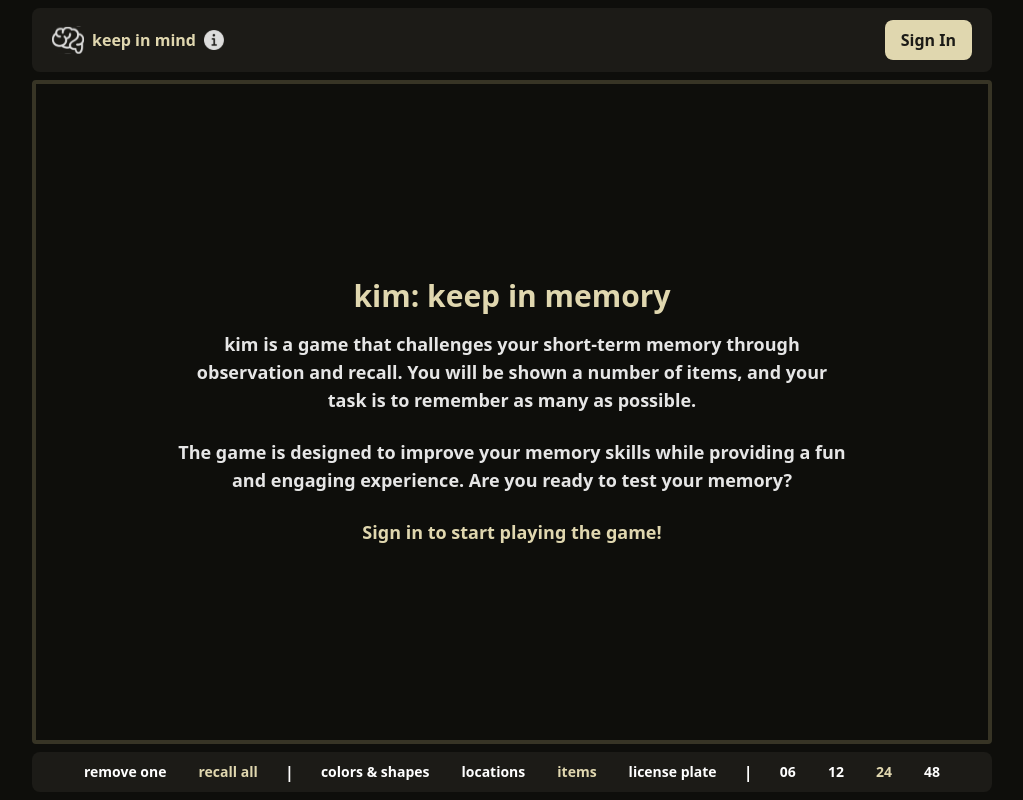
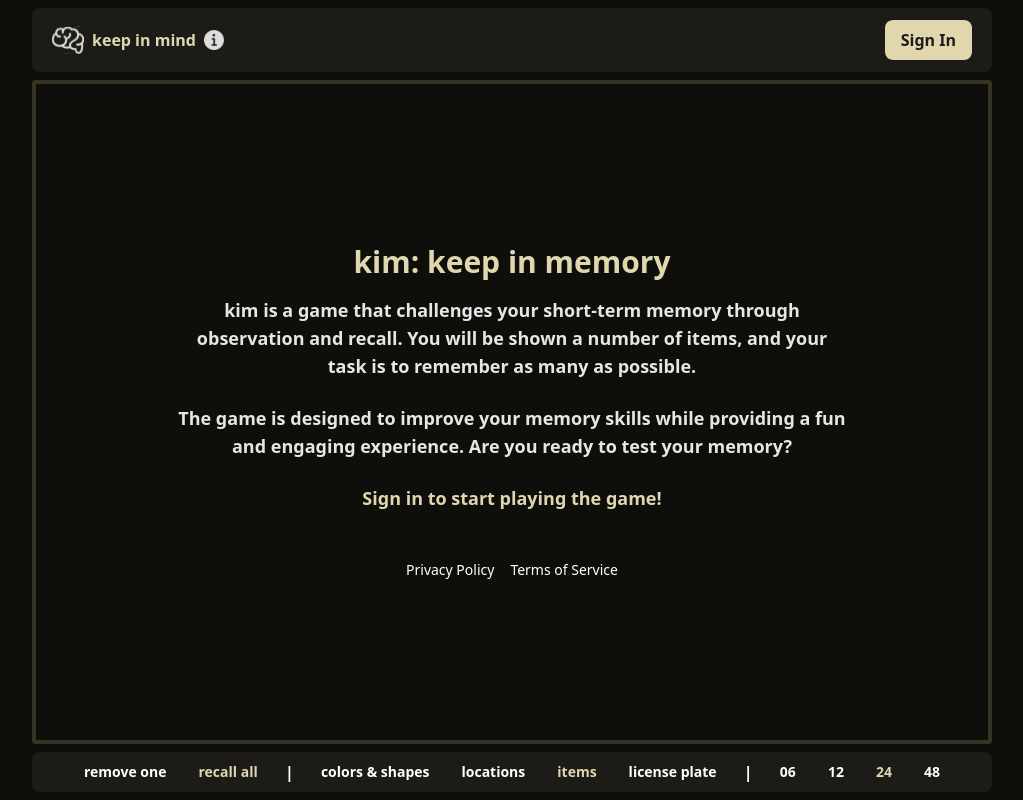
Before and after one commit to ItsThompson/keep-in-memory, a Next.js app in the folder frontend/: page / in a window 1280 px wide. Shown: the whole page, without its empty margins (128-1151 px from the left). Built offline with nearby package versions, Linux system fonts and the light colour scheme; no server answers.

Commit message:
feat(homepage): homepage that includes an easily accessible link to your privacy policy - compliance to google authentication

```diff
--- a/frontend/src/app/page.tsx
+++ b/frontend/src/app/page.tsx
@@ -8,6 +8,7 @@ import { GameState } from "@/constants/interfaces";
 import Description from "@/components/ui/description";
 import { useAuth } from "@/components/authContext";
 import { useRouter } from "next/navigation";
+import Link from "next/link";
 
 export default function Home() {
     const [showGameOptions, setShowGameOptions] = useState(true);
@@ -37,6 +38,20 @@ export default function Home() {
                         >
                             Sign in to start playing the game!
                         </p>
+                        <div className="flex flex-row justify-center items-center space-x-4 mt-12">
+                            <Link
+                                className="text-sm text-white hover:underline"
+                                href="/privacy"
+                            >
+                                Privacy Policy
+                            </Link>
+                            <Link
+                                className="text-sm text-white hover:underline"
+                                href="/terms"
+                            >
+                                Terms of Service
+                            </Link>
+                        </div>
                     </Description>
                 </div>
             )}
```
